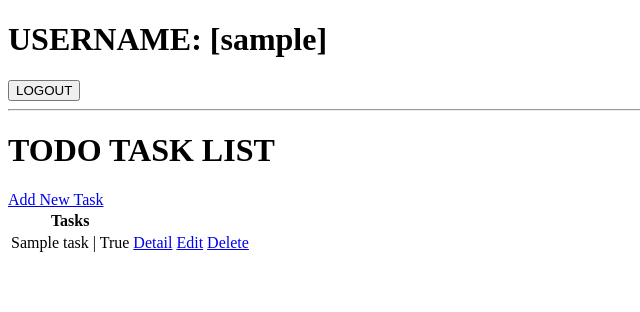
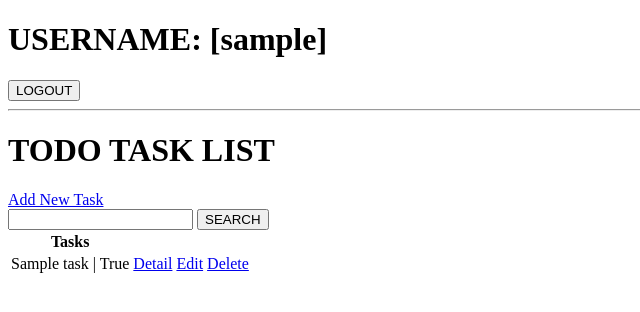
Before and after one commit to NelMatrix743/django-todo-app, a Django app: page / in a window 1280 px wide. Shown: the top 312 px of the page, without its empty margins (0-640 px from the left). Run offline with Django 5.2, Linux system fonts and the light colour scheme; a user stored in the database is signed in; tables that the repository leaves empty hold one stand-in row (values such as "Sample post").

Commit message:
feat: implement search task search functionality

```diff
--- a/core/template/core/tasks.html
+++ b/core/template/core/tasks.html
@@ -21,7 +21,15 @@
 
     <h1>TODO TASK LIST</h1>
 
-    <a href="{% url 'create-task' %}">Add New Task</a>
+    <div>
+
+        <a href="{% url 'create-task' %}">Add New Task</a>
+        <form method="GET" action="">
+            <input type="text" name="search-area" value="{{ search_input }}">
+            <button type="submit">SEARCH</button>
+        </form>
+
+    </div>
 
     <table>
         <tr>
--- a/core/views.py
+++ b/core/views.py
@@ -57,6 +57,14 @@ class TaskListView(LoginRequiredMixin, ListView):
         context = super().get_context_data(**kwargs)
         tasks_owner = self.request.user
         context["tasks"] = context["tasks"].filter(user=tasks_owner)
+
+        # search request
+        search_input = self.request.GET.get("search-area") or ''
+        if search_input:
+            context["tasks"] = context["tasks"].filter(
+                title__icontains=search_input
+            )
+        context["search-input"] = search_input
         return context
 
 
```
